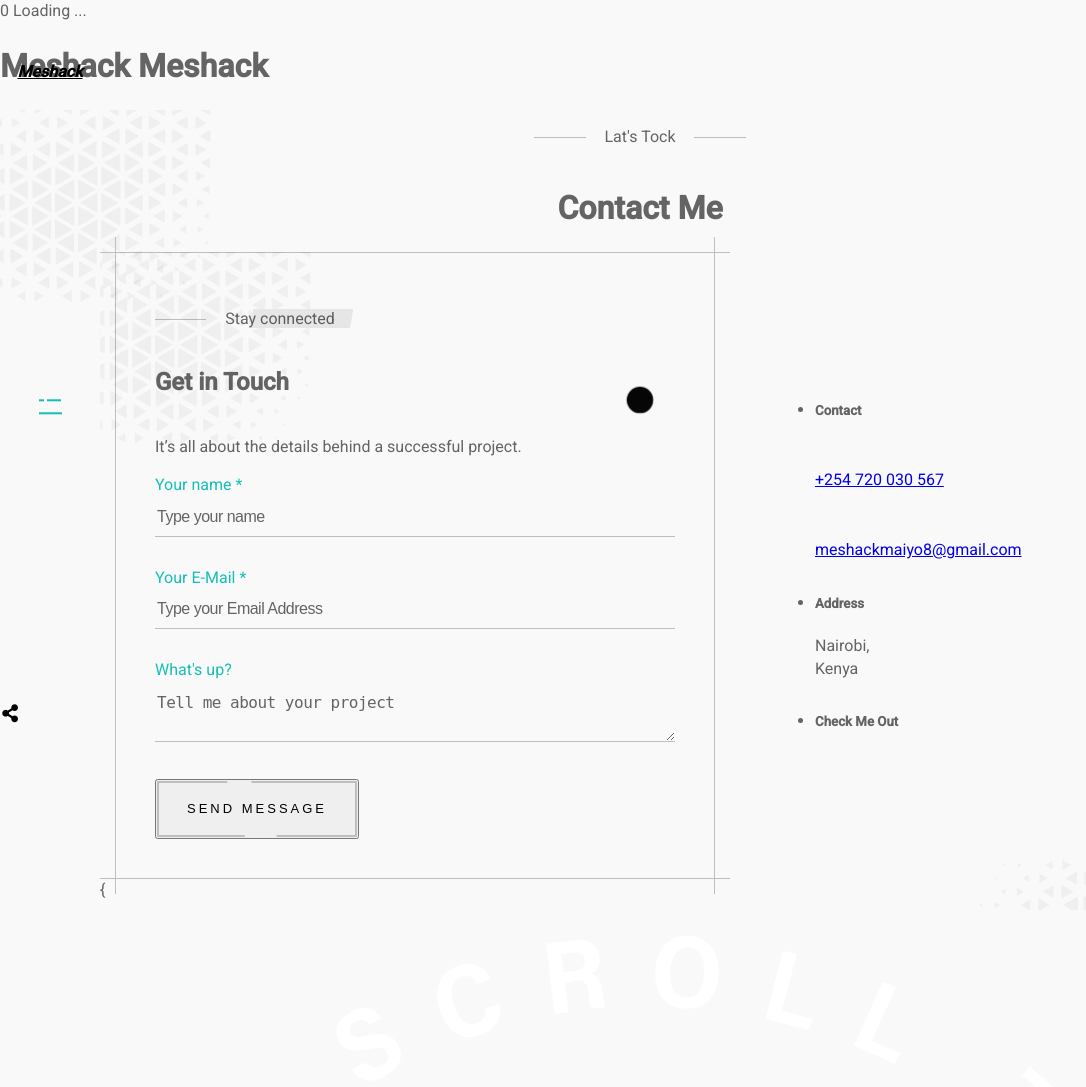
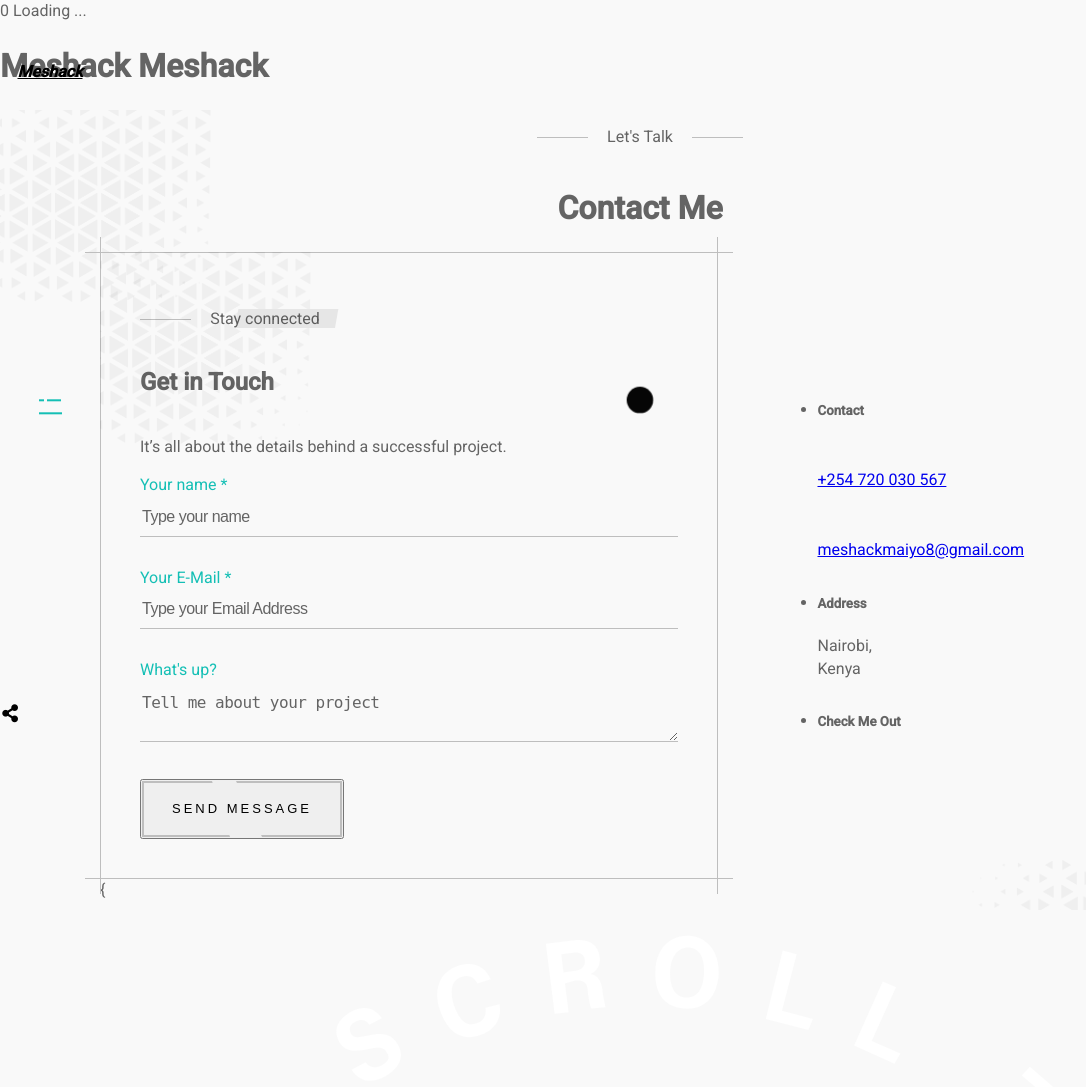
Before and after one commit to Hesbon5600/meshack, a Django app: page /contact in a window 1280 px wide. Shown: the top 1087 px of the page, without its empty margins (0-1086 px from the left). Run offline with Django 4.2, Linux system fonts and the light colour scheme; data that the repository does not hold is empty; parts of the project's set-up code (start-up, migrations or seed data) failed here and were passed over; some libraries are stand-ins or nearby versions.

Commit message:
remove padding'

```diff
--- a/app/templates/contact.html
+++ b/app/templates/contact.html
@@ -20,13 +20,13 @@
                 <!-- ========== Header Normal ========== -->
 
                 <header
-                    class="header-page over-hidden p-relative header-padding-top header-padding-bottom dsn-header-animation">
+                    class="header-page over-hidden p-relative header-padding-top dsn-header-animation">
                     <div class="bg-circle-dotted"></div>
                     <div class="dsn-container">
                         <div
                             class="content-hero p-relative d-flex align-items-center text-center flex-column h-100 dsn-hero-parallax-title">
                             <p class="subtitle p-relative line-shap  ">
-                                <span class="pl-10 pr-10 background-section dsn-load-animate">Lat's Tock</span>
+                                <span class="pl-10 pr-10 background-section dsn-load-animate">Let's Talk</span>
                             </p>
                             <h1 class="title mt-20 dsn-load-animate">Contact Me</h1>
                         </div>
@@ -37,7 +37,7 @@
 
                 <div class="wrapper">
 
-                    <div class="container root-contact">
+                    <!-- <div class="container root-contact"> -->
                         <!-- <div class="full-width">
                             <div class="mapouter">
                                 <div class="gmap_canvas p-absolute w-100 h-100"><iframe width="100%" height="500"
@@ -67,8 +67,8 @@
                                 data-dsn-len="31.258553" data-dsn-zoom="14">
                             </div> -->
                         <!-- </div> -->
-                        {%include '_contact-form.html'%}
-                    </div>
+                    <!-- </div> -->
+                    {%include '_contact-form.html'%}
 
                     <!-- ==========  next page  ========== -->
                     { <section class="next-page p-relative section-padding border-top background-section">
```
